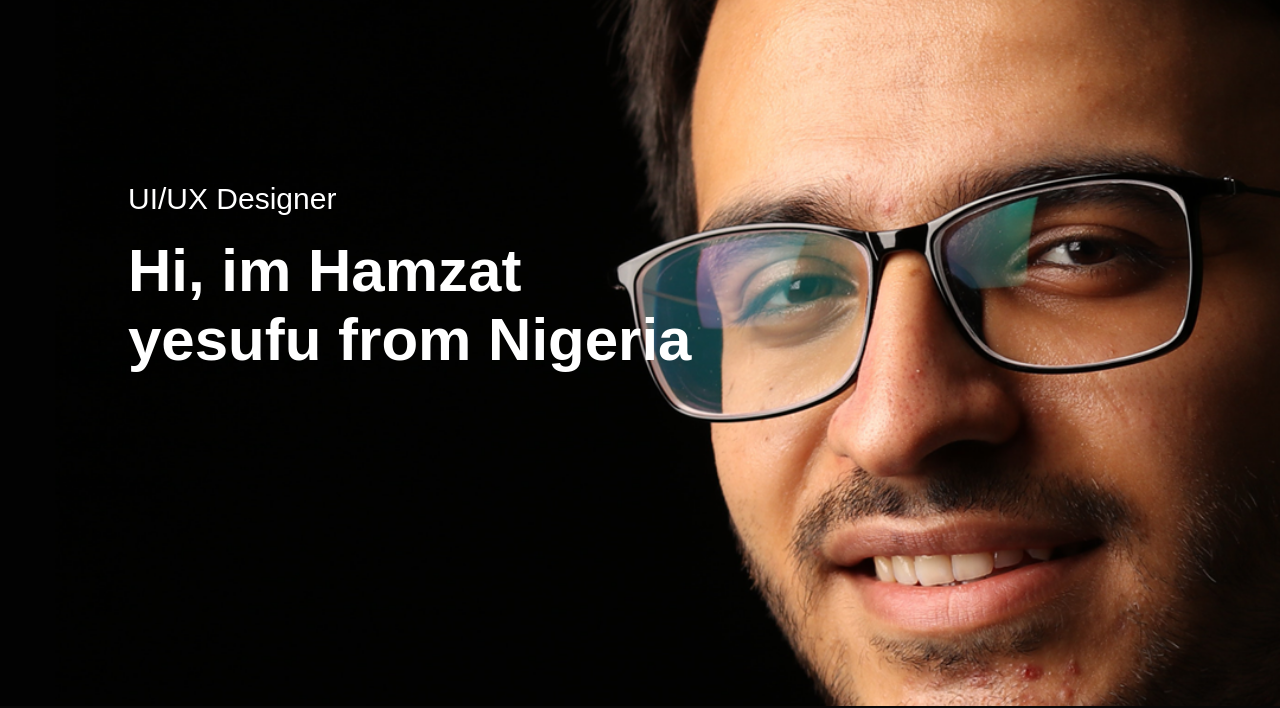
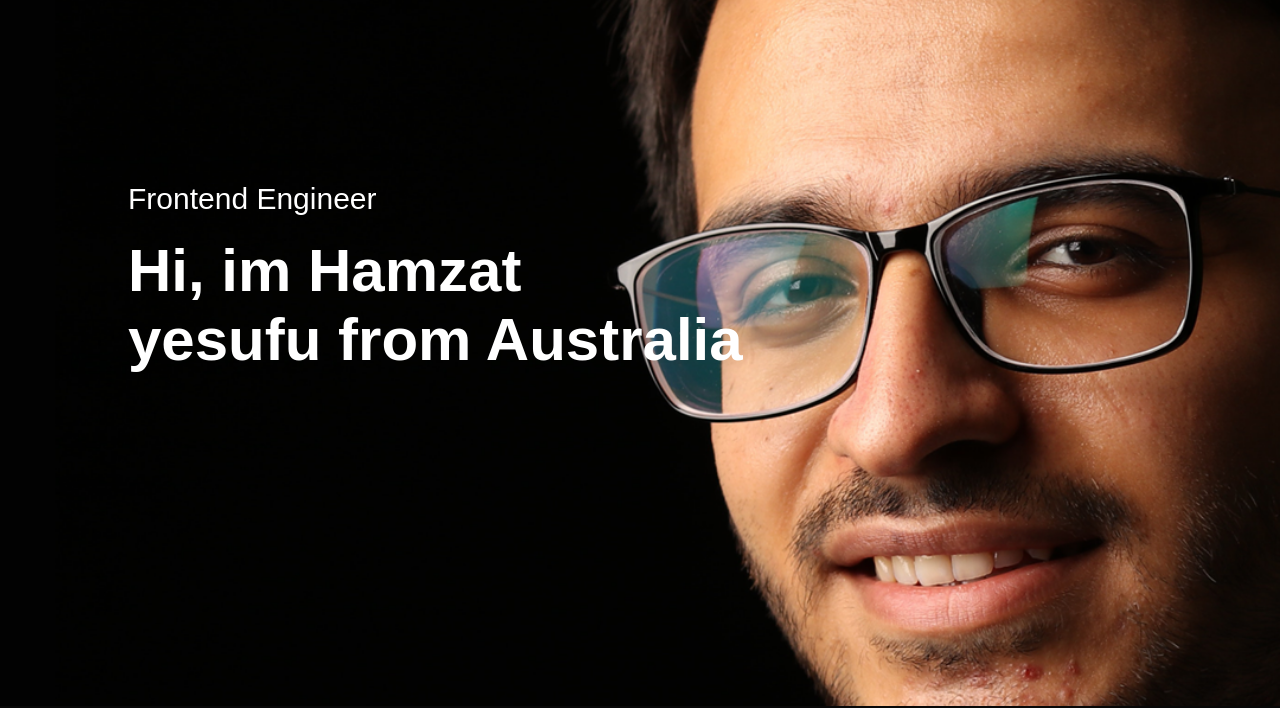
Before and after one commit to hamzat2003/myPotfolio, a plain HTML site: page potfolio.html in a window 1280 px wide. Shown: the part 94-802 px from the top of the page. Drawn offline with Linux system fonts and the light colour scheme.

Commit message:
I added my name in html and update some css

```diff
--- a/potfolio.html
+++ b/potfolio.html
@@ -24,8 +24,8 @@
             <i class="fa-solid fa-bars" onclick="openmenu()"></i>
         </nav>
         <div class="header-text">
-            <P>UI/UX Designer</P>
-            <h1>Hi, im <span>Hamzat</span><br> yesufu from Nigeria</h1>
+            <P>Frontend Engineer</P>
+            <h1>Hi, im <span>Hamzat</span><br> yesufu from Australia</h1>
         </div>
     </div>
 </div>
--- a/potfoliostyle.css
+++ b/potfoliostyle.css
@@ -367,5 +367,6 @@ nav .fa-solid{
     }
     .copyright{
         font-size: 14px;
+        position: relative;
     }
  }
```
